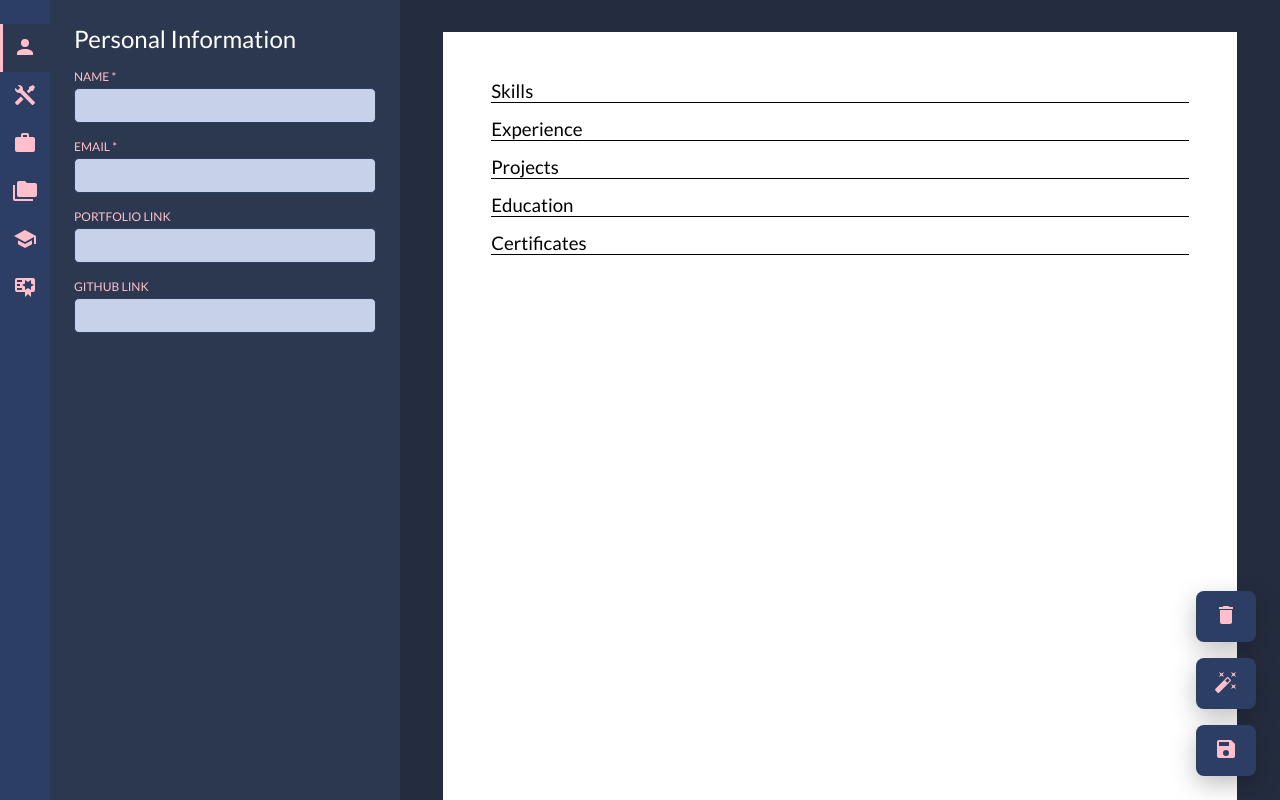
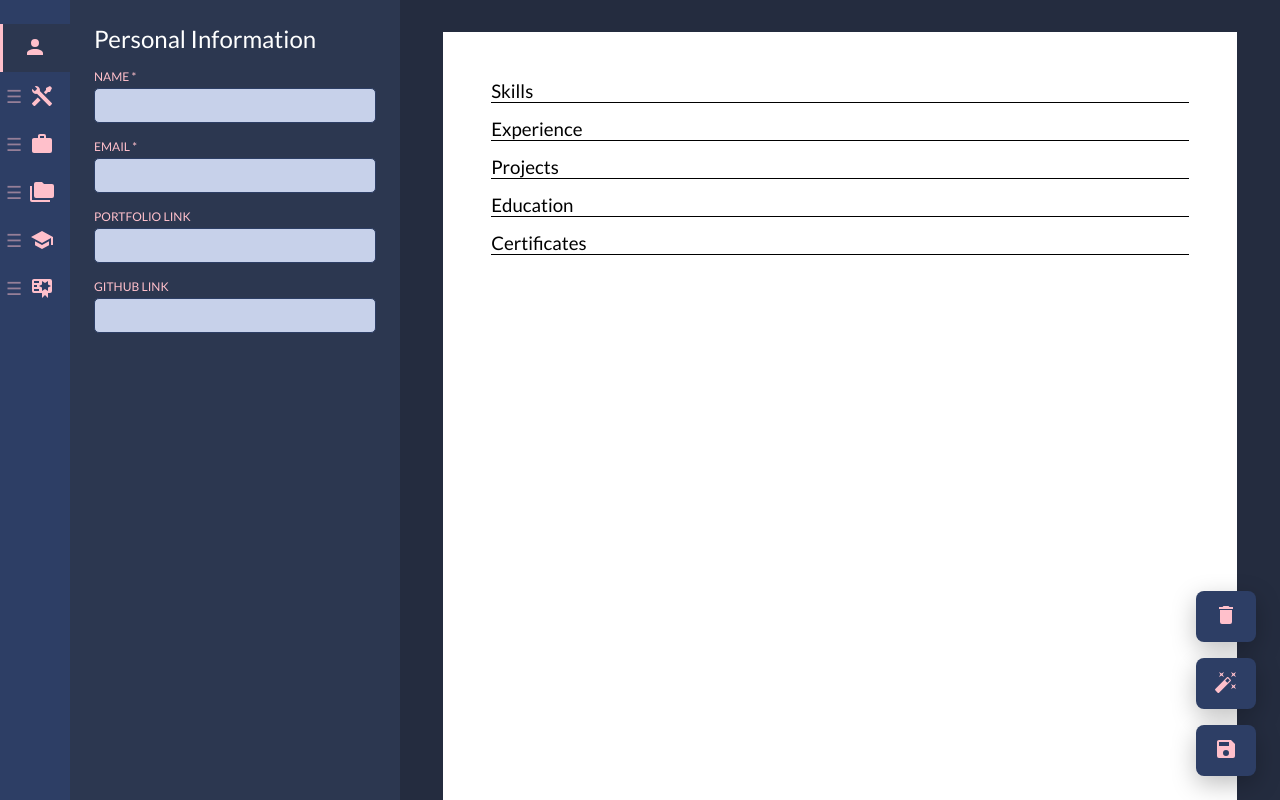
Before and after one commit to charmbun/buildr, a React (Vite) app: page / in a window 1280 px wide. Shown: the top 800 px of the page. Built offline with nearby package versions, Linux system fonts and the light colour scheme.

Commit message:
UX updates to drag and drop sidebar buttons

```diff
--- a/src/components/cv-editor/sidebar/SortableSidebarItem.jsx
+++ b/src/components/cv-editor/sidebar/SortableSidebarItem.jsx
@@ -14,12 +14,14 @@ function SortableSidebarItem({ id, icon, active, onClick }) {
     <button
       ref={setNodeRef}
       style={style}
-      className={active ? "active" : ""}
+      className={`sidebar-item ${active ? "active" : ""}`}
       onClick={onClick}
-      {...attributes}
-      {...listeners}
     >
-      <img src={icon} alt={id} className="icon" />
+      <span className="drag-handle" {...attributes} {...listeners}>
+        ☰
+      </span>
+
+      <img src={icon} className="icon" />
     </button>
   );
 }
--- a/src/styles/Editor.css
+++ b/src/styles/Editor.css
@@ -4,7 +4,7 @@
 
 .editor-layout {
   display: grid;
-  grid-template-columns: 50px 1fr;
+  grid-template-columns: 70px 1fr;
 }
 
 .editor-content {
--- a/src/styles/Sidebar.css
+++ b/src/styles/Sidebar.css
@@ -13,6 +13,7 @@
   height: 48px;
   background-color: var(--primary);
   cursor: grab;
+  transition: transform 150ms ease;
 }
 
 .sidebar button:active {
@@ -29,8 +30,37 @@
   box-shadow: inset 3px 0 0 var(--accent);
 }
 
-.sidebar button.active {
+.sidebar-item {
+  display: flex;
+  align-items: center;
+  gap: 8px;
+}
+
+.drag-handle {
+  cursor: grab;
+  opacity: 0.5;
+  font-size: 18px;
+  user-select: none;
+  color: pink;
+}
+
+.drag-handle:active {
+  cursor: grabbing;
+}
+
+.sidebar-item:hover .drag-handle {
+  opacity: 1;
+}
+
+.sidebar-item {
+  transition:
+    transform 0.15s ease,
+    background-color 0.15s ease;
+}
+
+.sidebar-item:hover {
   background-color: var(--secondary);
+  transform: translateX(2px);
 }
 
 .icon {
```
